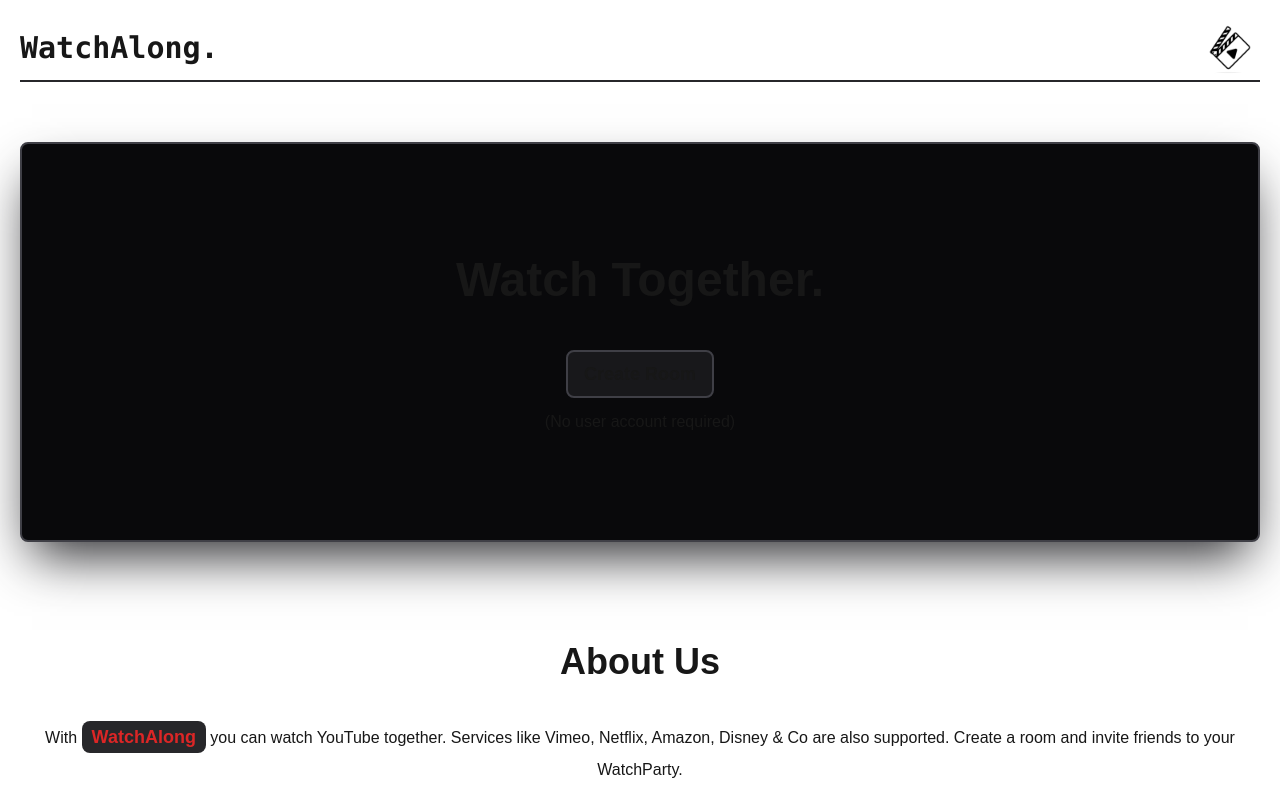
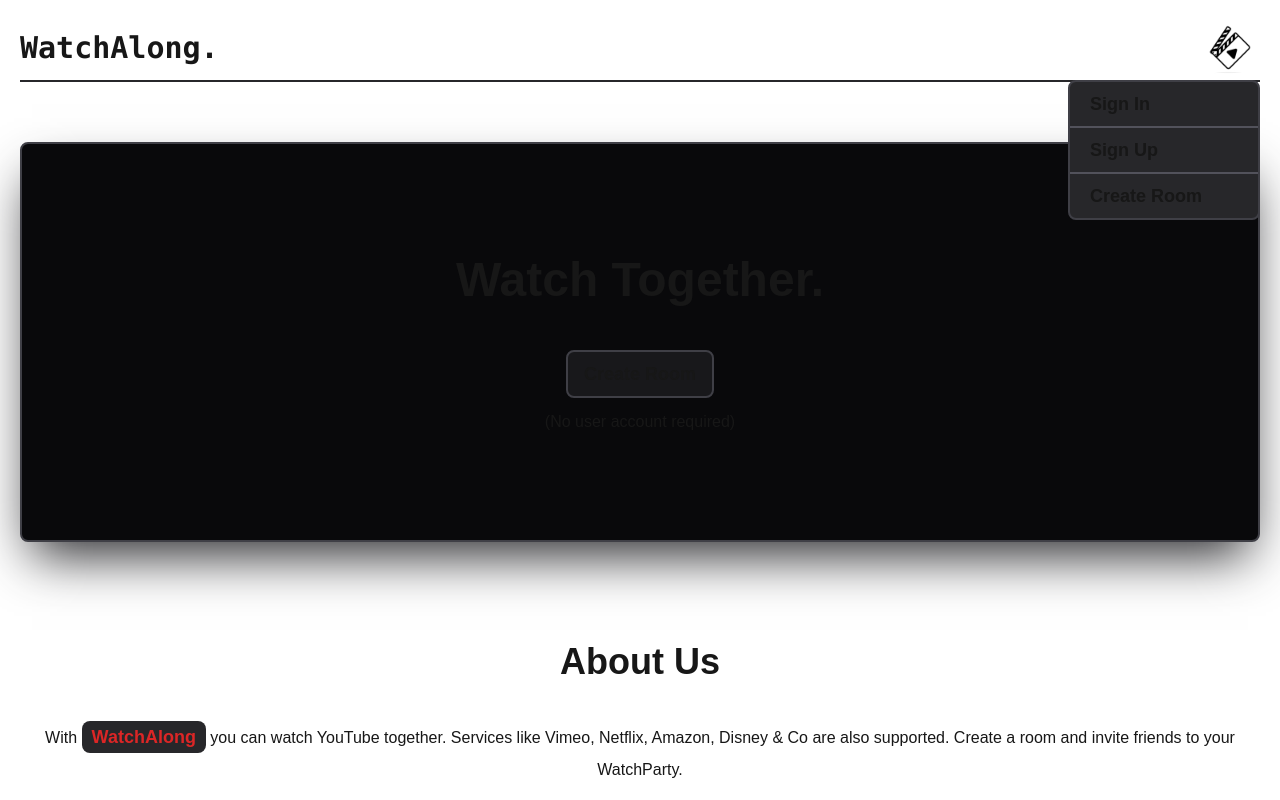
Before and after one commit to Rishabh8210/WatchAlong, a Next.js app: page / in a window 1280 px wide. Both pictures are taken after a click on the picture 1230 px from the left and 50 px from the top of the page. Shown: the top 800 px of the page. Built offline with nearby package versions, Linux system fonts and the light colour scheme.

Commit message:
Commit : Addded dropdown menu feature

```diff
--- /dev/null
+++ b/src/components/Common-Component/DropDownMenu.tsx
@@ -0,0 +1,14 @@
+import Link from 'next/link'
+import React from 'react'
+
+const DropDownMenu = () => {
+  return (
+    <div className='h-fit w-48 border-2 border-zinc-700 bg-zinc-800 absolute overflow-hidden right-5 top-20 rounded-lg flex flex-col'>
+        <Link className='px-5 py-2 text-lg font-semibold hover:bg-zinc-950 border-b-2 border-zinc-600' href={'/signin'}>Sign In</Link>
+        <Link className='px-5 py-2 text-lg font-semibold hover:bg-zinc-950 border-b-2 border-zinc-600' href={'/signup'}>Sign Up</Link>
+        <Link className='px-5 py-2 text-lg font-semibold hover:bg-zinc-950' href={'/room'}>Create Room</Link>
+    </div>
+  )
+}
+
+export default DropDownMenu
--- a/src/components/Common-Component/HeaderComponent.tsx
+++ b/src/components/Common-Component/HeaderComponent.tsx
@@ -1,15 +1,18 @@
 "use client"
 import React, { useState } from 'react'
+import DropDownMenu from './DropDownMenu';
 
 const HeaderComponent = () => {
     const [isStyle, setStyle] = useState(false);
+    const [openDropDown, setDropDown] = useState(false);
     return (
         <div className='h-fit w-full flex items-center justify-between overflow-hidden flex-shrink-0 flex-grow-0 border-b-2 border-zinc-800'>
             <div className='h-10 w-2/3 relative overflow-hidden transition-all' onMouseEnter={() => setStyle(true)} onMouseOut={() => setStyle(false)}>
                 <p className={isStyle ? 'text-3xl absolute -top-10 transition-all font-mono font-semibold pointer-events-none' : 'text-3xl absolute  top-0 transition-all font-mono font-semibold pointer-events-none'}>WatchAlong.</p>
                 <p className={isStyle ? 'text-3xl absolute top-0 transition-all uppercase font-mono font-semibold pointer-events-none' : 'text-3xl absolute top-10 transition-all font-mono font-semibold pointer-events-none'}>WatchAlong!</p>
             </div>
-            <img className='h-[60px] cursor-pointer hover:scale-110 hover:rotate-12 transition-all' src='./Logo.png' alt='#Logo' />
+            <img className='h-[60px] cursor-pointer hover:scale-110 hover:rotate-12 transition-all' src='./Logo.png' alt='#Logo' onClick={() => setDropDown(!openDropDown)} />
+            {openDropDown && <DropDownMenu />}
         </div>
     )
 }
--- a/src/components/Testonomial-Component/TestonomialCard.tsx
+++ b/src/components/Testonomial-Component/TestonomialCard.tsx
@@ -4,7 +4,7 @@ const TestonomialCard = () => {
   return (
     <div className='min-h-[40vh] w-full py-5 flex justify-between flex-col gap-10 flex-shrink-0'>
         <div className='h-fit w-full'>
-            <p>I just wanted to say that Watch2Gether is absolutely wonderful, me and my girlfriend are in a long-distance relationship and we use it all the time.</p>
+            <p>I just wanted to say that WatchAlong is absolutely wonderful, me and my girlfriend are in a long-distance relationship and we use it all the time.</p>
         </div>
         <div className='h-fit w-full flex gap-3 pt-2 items-center border-t-2 border-zinc-500'>
             <img className='invert h-5' src="./user.png" alt="#User" />
```
